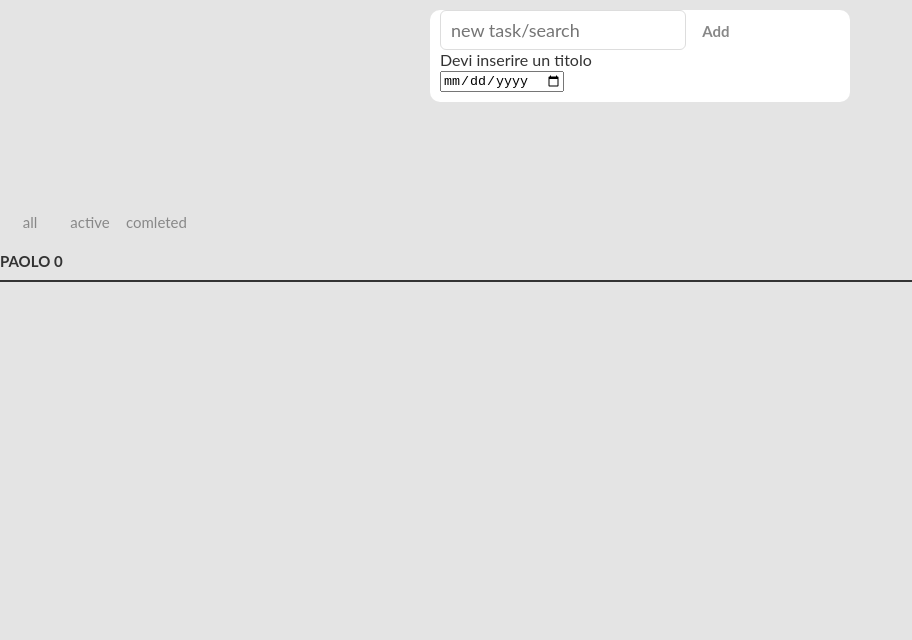
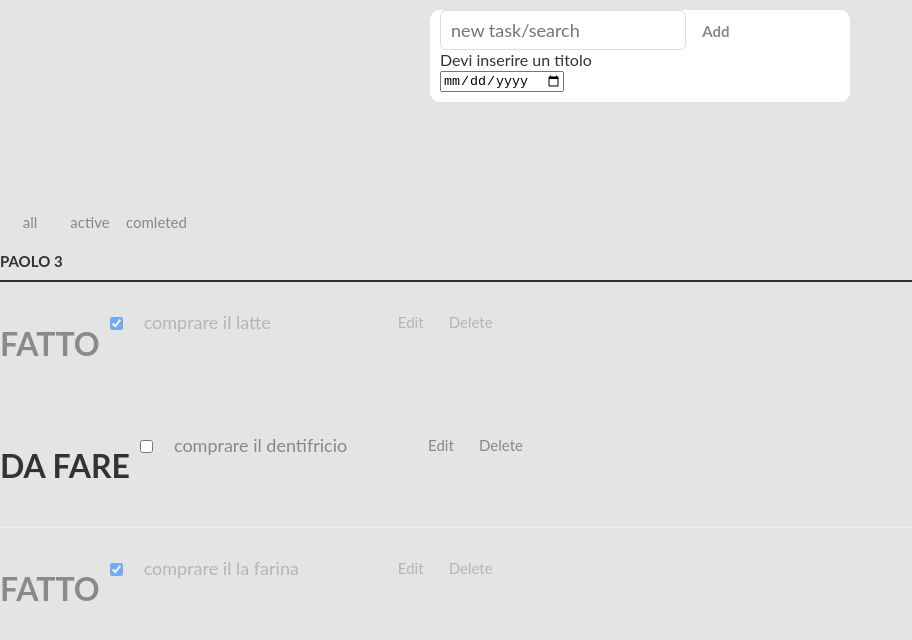
Before and after one commit to corsidrive/corso_php_mysql_2223, a React (Create React App) app in the folder form_in_php/__react-app/todo-list/: page / in a window 1280 px wide. Shown: the top 640 px of the page, without its empty margins (0-912 px from the left). Built offline with nearby package versions, Linux system fonts and the light colour scheme.

Commit message:
ulteriore suggerimento

```diff
--- a/form_in_php/__react-app/todo-list/src/App.js
+++ b/form_in_php/__react-app/todo-list/src/App.js
@@ -10,7 +10,30 @@ import { useState } from 'react';
 
 function App() {
 
-const [taskListData,setTaskListData] = useState([]);
+const [taskListData,setTaskListData] = useState([
+
+  {
+  name:"comprare il latte",
+  user_id:12,
+  id:11,
+  due_date:"2023-04-25",
+  done:true
+  },
+  {
+  name:"comprare il dentifricio",
+  user_id:12,
+  id:12,
+  due_date:"2023-04-25",
+  done:false
+  },
+  {
+  name:"comprare il la farina",
+  user_id:10,
+  id:13,
+  due_date:"2023-04-22",
+  done:true
+  },
+]);
 
 function parentAddTask(newTask){
   const newTaskListData = addTask(newTask,taskListData)
--- a/form_in_php/__react-app/todo-list/src/components/SearchBar.js
+++ b/form_in_php/__react-app/todo-list/src/components/SearchBar.js
@@ -33,6 +33,7 @@ const SearchBar = (props) => {
                            className="task-control"
                            value={taskName}
                            onChange={ evento => {
+                                //evento target è il campo di input
                                 setTaskName(evento.target.value)
                             }}
 
--- a/form_in_php/__react-app/todo-list/src/components/TaskItem/TaskItem.js
+++ b/form_in_php/__react-app/todo-list/src/components/TaskItem/TaskItem.js
@@ -13,13 +13,17 @@ function TaskItem({ nome_task, done,id,parentRemoveTask }){
     }
 
     function onUpdateStatus(event) {
-
-
+        setDoneCheckbox(event.target.checked)
+        //
     }
 
     return (
         <li className={done ? 'task_gia_fatta': ''}>
-            <input onChange={(event)=>setDoneCheckbox(event.target.checked)} checked={doneCheckbox}  type="checkbox" />
+            {doneCheckbox ? <h1>FATTO</h1> : <h1>DA FARE</h1> }
+            <input onChange={(event)=>onUpdateStatus(event)}
+                   checked={doneCheckbox}
+
+                   type="checkbox" />
              {done}
             <label>{ nome_task }</label>
             <input type="text" defaultValue="Go Siihopping" />
```
